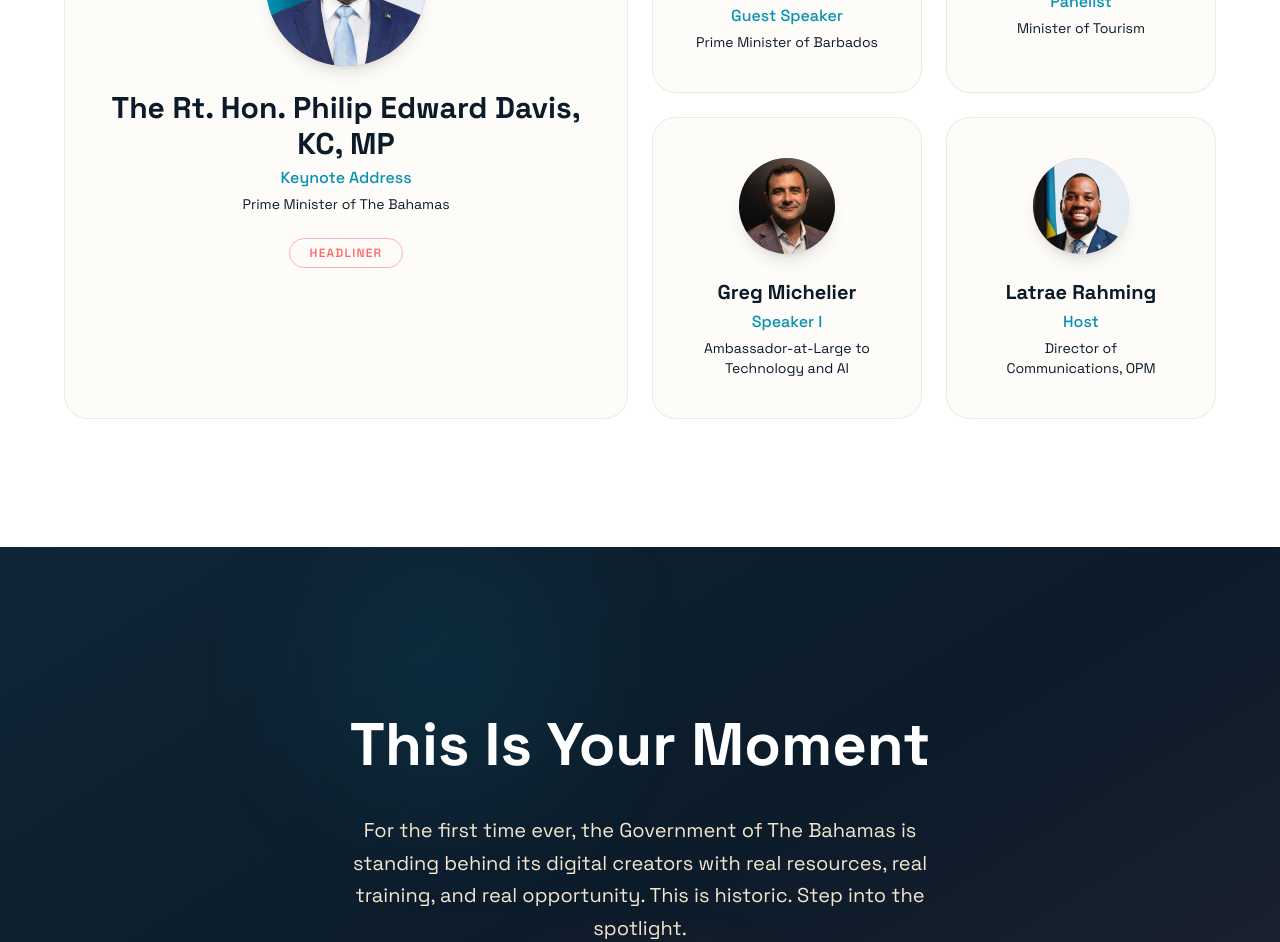
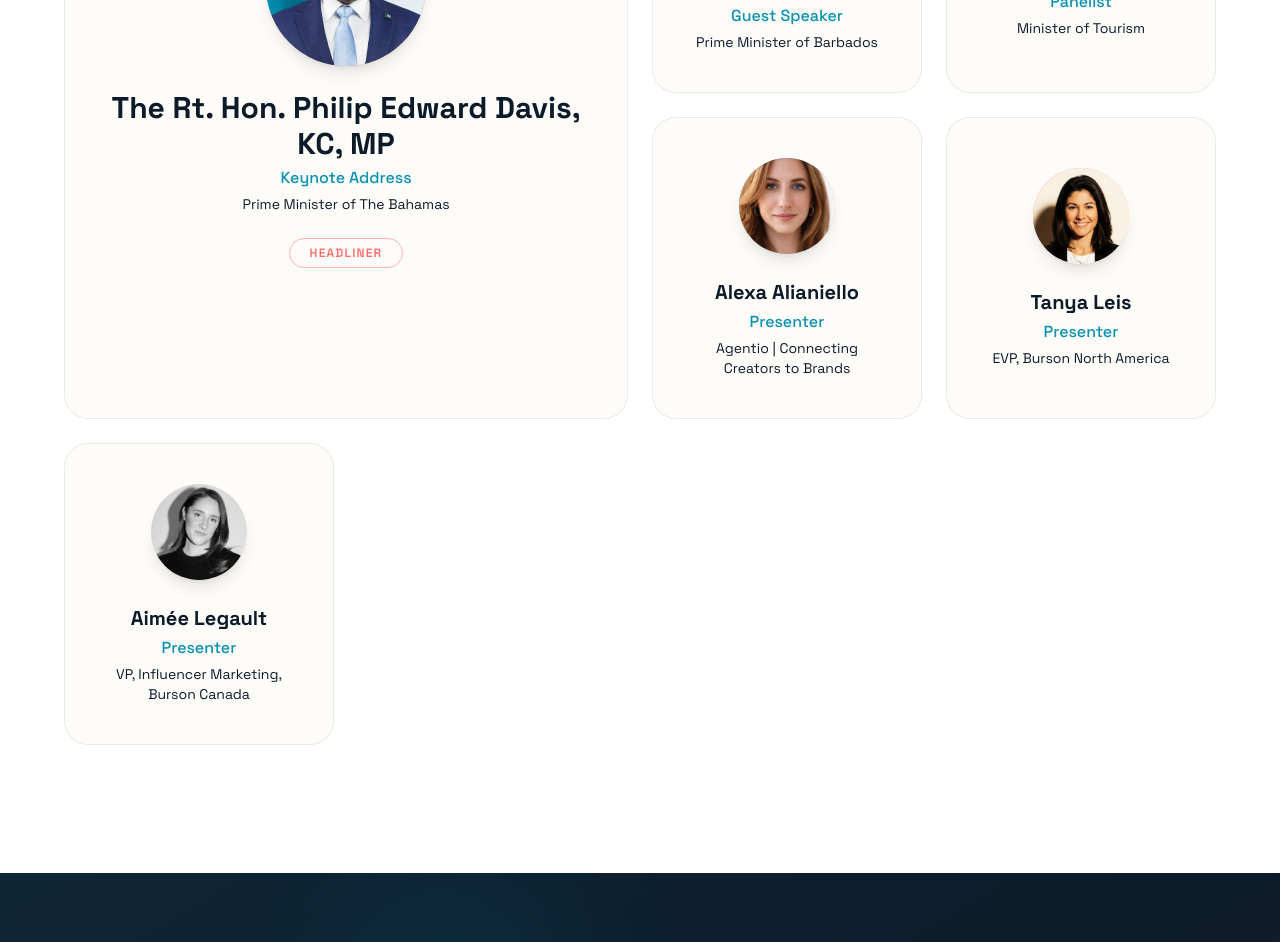
Before and after one commit to gmr0780/Bahamas-Creator-Economy, a Next.js app: page / in a window 1280 px wide. Shown: the part 5300-6242 px from the top of the page. Built offline with nearby package versions, Linux system fonts and the light colour scheme; no server answers; the database is empty.

Commit message:
Homepage speakers: remove Greg and Latrae, add Alexa, Tanya, Aimée

```diff
--- a/src/app/page.tsx
+++ b/src/app/page.tsx
@@ -134,20 +134,29 @@ const speakers = [
     featured: false,
   },
   {
-    name: "Greg Michelier",
-    initials: "GM",
-    image: "/speakers/greg-michelier.jpg",
-    role: "Speaker I",
-    tagline: "Ambassador-at-Large to Technology and AI",
+    name: "Alexa Alianiello",
+    initials: "AA",
+    image: "/speakers/alexa-alianiello.jpeg",
+    imageClass: "scale-150 translate-y-[5%]",
+    role: "Presenter",
+    tagline: "Agentio | Connecting Creators to Brands",
     featured: false,
   },
   {
-    name: "Latrae Rahming",
-    initials: "LR",
-    image: "/speakers/latrae-rahming.jpeg",
-    imageClass: "object-top",
-    role: "Host",
-    tagline: "Director of Communications, OPM",
+    name: "Tanya Leis",
+    initials: "TL",
+    image: "/speakers/tanya-leis.png",
+    imageClass: "scale-125 object-top",
+    role: "Presenter",
+    tagline: "EVP, Burson North America",
+    featured: false,
+  },
+  {
+    name: "Aimée Legault",
+    initials: "AL",
+    image: "/speakers/aimee-legault.png",
+    role: "Presenter",
+    tagline: "VP, Influencer Marketing, Burson Canada",
     featured: false,
   },
 ];
```
